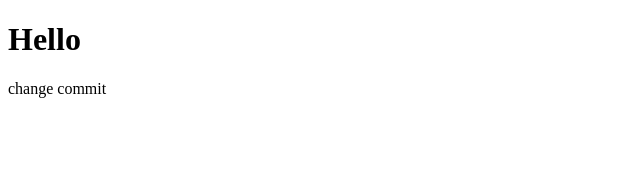
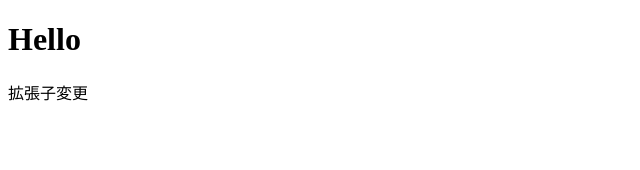
Before and after one commit to Takuya-Ampi/react-test, a React (Create React App) app: page / in a window 1280 px wide. Shown: the top 170 px of the page, without its empty margins (0-640 px from the left). Built offline with nearby package versions, Linux system fonts and the light colour scheme.

Commit message:
拡張子変更

```diff
--- a/src/App.js
+++ b/src/App.jsx
@@ -4,7 +4,7 @@ const App = () => {
   return (
     <>
       <h1>Hello</h1>
-      <p>change commit</p>
+      <p>拡張子変更</p>
     </>
   );
 };
```
